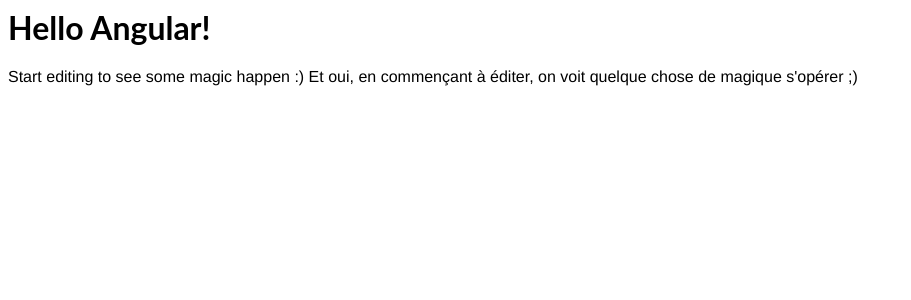
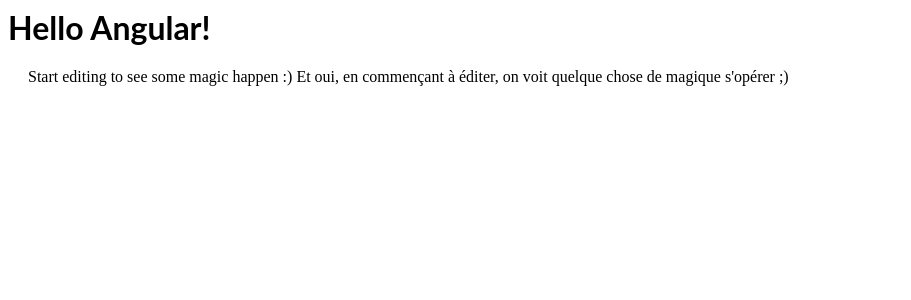
Before and after one commit to vdval/angular-kwcyn2, an Angular app: page / in a window 1280 px wide. Shown: the top 300 px of the page, without its empty margins (0-911 px from the left). Built offline with nearby package versions, Linux system fonts and the light colour scheme.

Commit message:
1 file modified

```diff
--- a/src/app/app.component.css
+++ b/src/app/app.component.css
@@ -1,5 +1,8 @@
+body {
+  font : 72%/1.5 "Trebuchet MS", "Lucida Grande", "Lucida Sans Unicode", Verdana, sans-serif; }
+
+  h2, h3, h4, p, ul, blockquote {
+    margin : 0 20px .75em;
+  }
 p {
-  font-family: 'Franklin Gothic Medium', 'Arial Narrow', Arial, sans-serif;
-
-
-}
+  font-size : 100%; }
```
